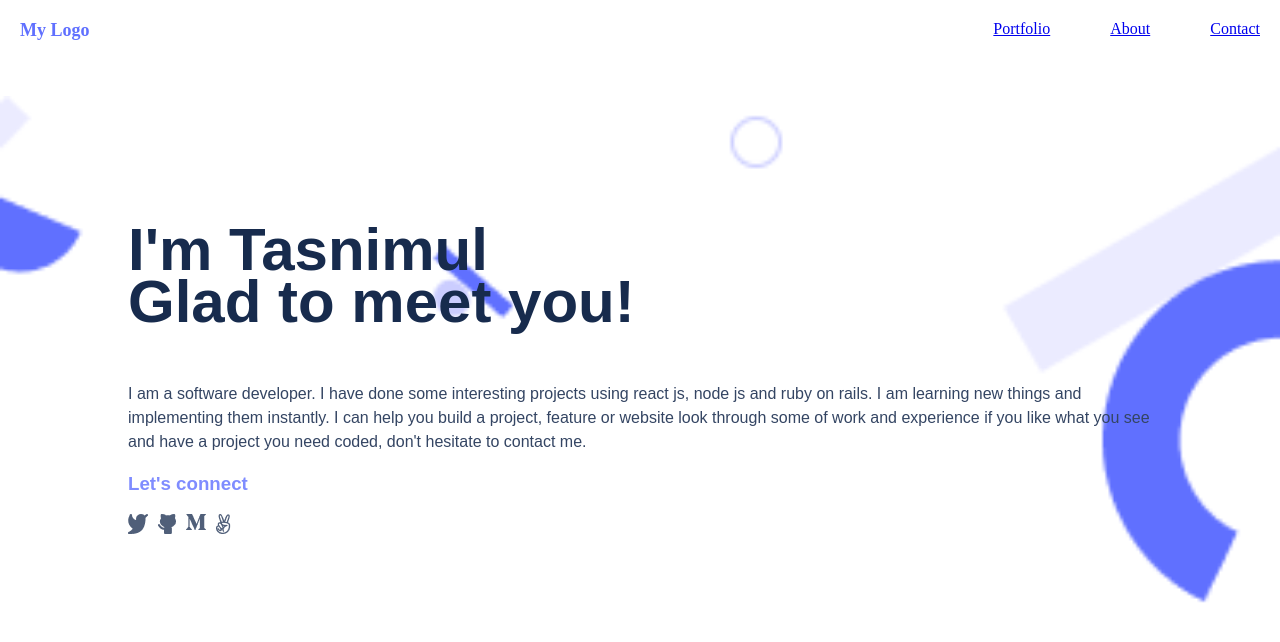
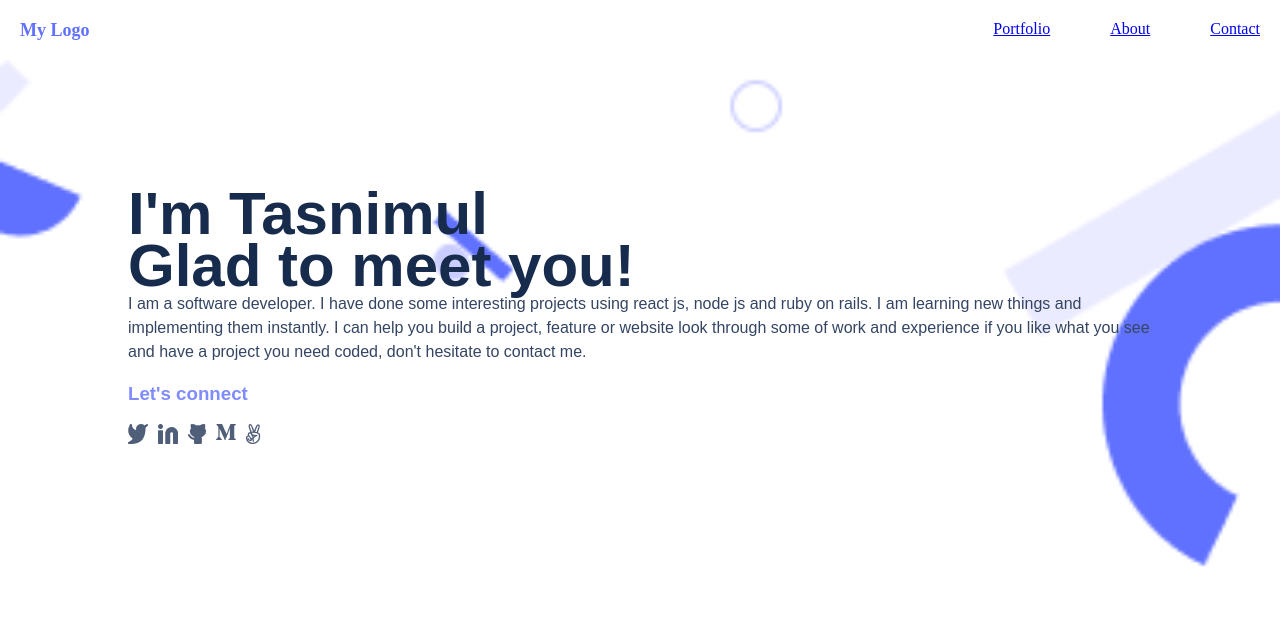
Before and after one commit to tasnimulhasan07/skel3, a website: page index.html in a window 1280 px wide. Drawn offline with Linux system fonts and the light colour scheme.

Commit message:
update index
remove br and add padding and margin to css file

```diff
--- a/index.html
+++ b/index.html
@@ -33,14 +33,10 @@
         </div>
 
     </header>
-    <br>
-    <br>
+
     <section class="homepage">
         <div class="introduction">
             <div class="intro"><h1>I'm Tasnimul <br>Glad to meet you!</h1></div>
-            <br>
-            <br>
-            <br>
             <div class="me">
                 <p>
                     I am a software developer. I have done some interesting projects using
@@ -59,6 +55,7 @@
             <div class="social">
                 <ul>
                     <li class="icon"><a href=""><img src="Image/twitter.png" alt="" /></a></li>
+                    <li class="icon"><a href=""><img src="Image\Linkedin icon.png" alt="" /></a></li>
                     <li class="icon"><a href=""><img src="Image/github.png" alt="" /></a></li>
                     <li class="icon"><a href=""><img src="Image/medium.png" alt="" /></a></li>
                     <li class="icon"><a href=""><img src="Image/angellist.png" alt="" /></a></li>
```
